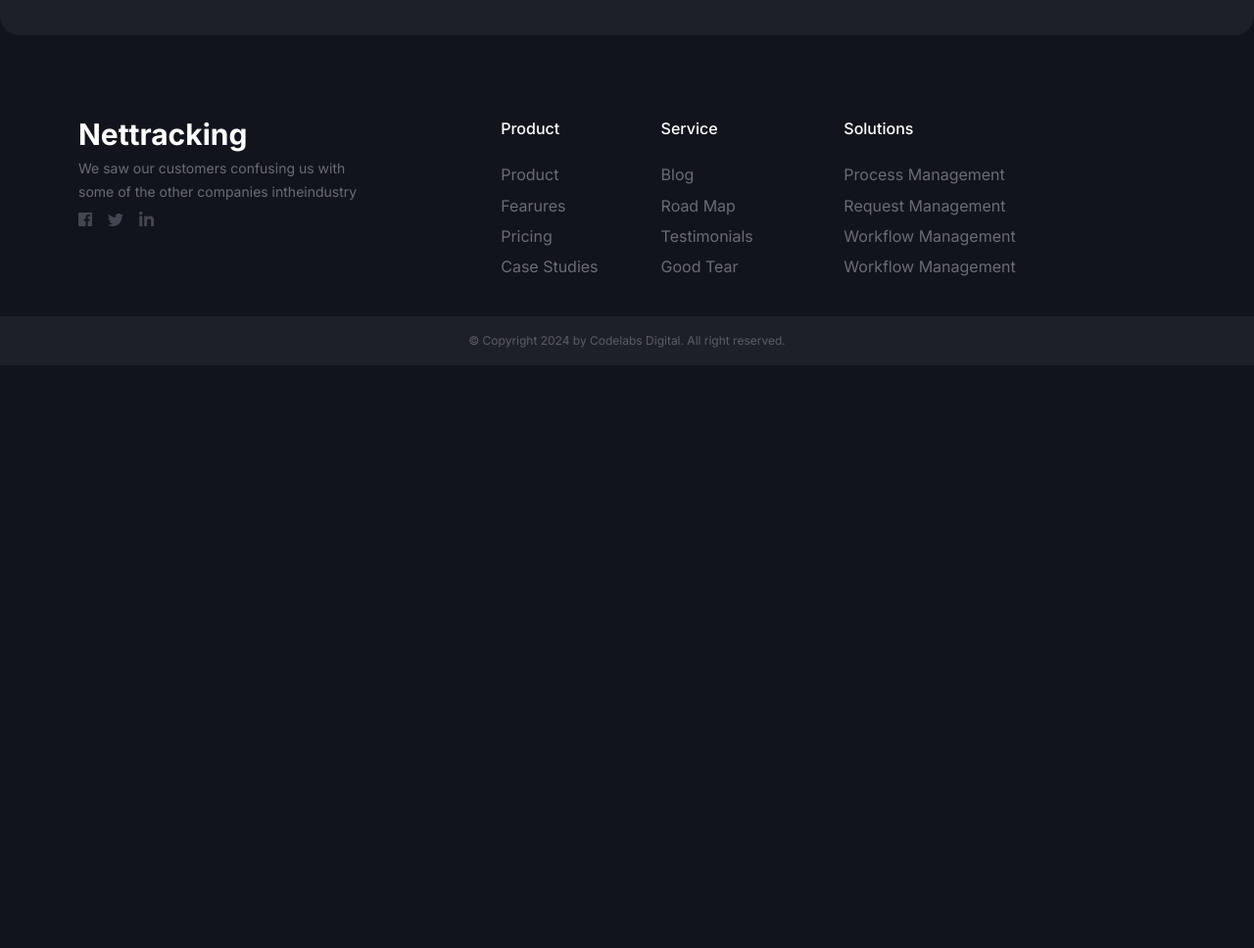
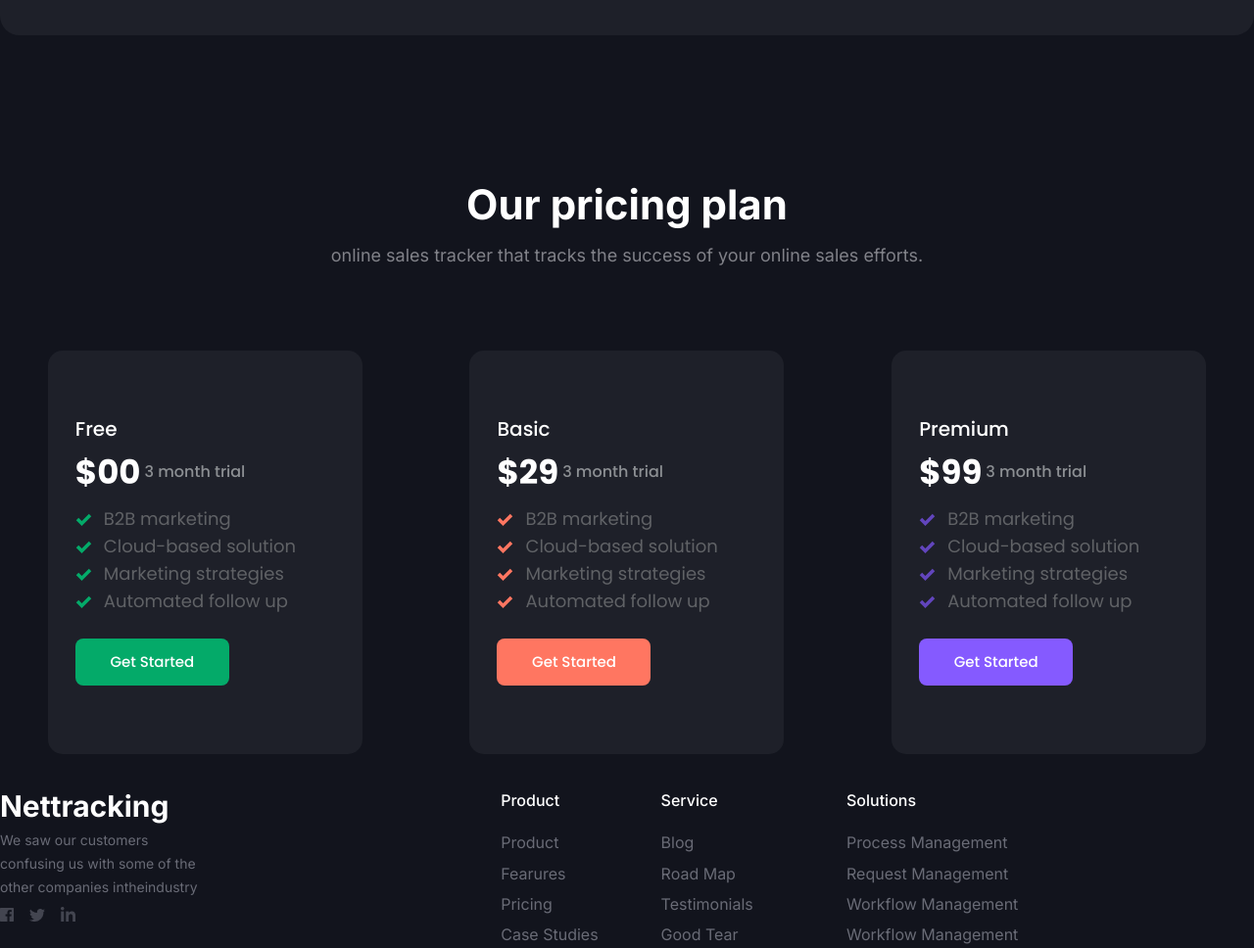
Before and after one commit to ashraf56/Nettracking-Marketing-Website, a plain HTML site: page index.html in a window 1280 px wide. Shown: the part 1260-2228 px from the top of the page at 98% size. Before the commit the page ends 1633 px from the top, so only its background shows below. Drawn offline with nearby package versions, Linux system fonts and the light colour scheme.

Commit message:
epricing completed

```diff
--- a/index.html
+++ b/index.html
@@ -7,8 +7,10 @@
     <link rel="stylesheet" href="input.css">
     <link rel="preconnect" href="https://fonts.googleapis.com">
     <link rel="preconnect" href="https://fonts.gstatic.com" crossorigin>
+    <link rel="preconnect" href="https://fonts.googleapis.com">
+    <link rel="preconnect" href="https://fonts.gstatic.com" crossorigin>
     <link
-        href="https://fonts.googleapis.com/css2?family=Inter:ital,opsz,wght@0,14..32,100..900;1,14..32,100..900&display=swap"
+        href="https://fonts.googleapis.com/css2?family=Inter:ital,opsz,wght@0,14..32,100..900;1,14..32,100..900&family=Poppins:ital,wght@0,100;0,200;0,300;0,400;0,500;0,600;0,700;0,800;0,900;1,100;1,200;1,300;1,400;1,500;1,600;1,700;1,800;1,900&display=swap"
         rel="stylesheet">
     <script src="https://cdn.tailwindcss.com"></script>
     <title>Document</title>
@@ -84,8 +86,8 @@
         <section class=" w-full max-w-7xl h-[574px] md:h-[825px] container mx-auto ">
 
             <div class="text-center py-16 w-[288px] md:w-[522px] mx-auto">
-                <h1 class="font-[700] text-[#FFFFFF] text-[42px] leading-[46px]">Key features</h1>
-                <p class="font-[400] text-[#808188] text-[18px] leading-[26px] pt-4">NetTracking™ has quickly become the
+                <h1 class="font-[700] text-[#FFFFFF] text-[26px] md:text-[42px] leading-8 md:leading-[46px]">Key features</h1>
+                <p class="font-[400] text-[#808188] text-xs md:text-[18px] leading-[18px] md:leading-[26px] pt-4">NetTracking™ has quickly become the
                     go-to content marketing solution for over 600 clients around the world</p>
             </div>
 
@@ -143,15 +145,106 @@
     </section>
 
 
+    <main>
+        <!-- Pricing -->
+        <section class=" h-full min-h-full lg:h-[686px] container mx-auto">
+            <div class="text-center py-10 md:py-16 w-[278px] md:w-full mx-auto">
+                <h1 class="font-[700] text-[#FFFFFF] text-[26px] md:text-[42px] leading-8 md:leading-[46px]">Our pricing plan</h1>
+                <p class="font-[400] text-[#808188] text-xs md:text-[18px] leading-[18px] md:leading-[26px] pt-4">online sales tracker that tracks
+                    the success of your online sales efforts.</p>
+            </div>
+            <!-- cards -->
+            <div class="grid grid-cols-1 lg:grid-cols-3 mx-auto gap-3 container py-5">
+                <!-- card 1 -->
+                <div
+                    class="bg-[#1E2029] mx-auto  font-[Poppins] w-[321px] h-[412px] rounded-[15px] space-y-6  px-7 place-content-center ">
+                    <h4 class="text-xl font-medium leading-5 text-white">Free</h4>
+                    <p class="text-[#8C8F93] text-base leading-5 font-medium flex items-center gap-1"><span
+                            class="font-[700] text-white text-[34px] leading-[20px] ">$00 </span>3 month trial</p>
+                    <div>
+                        <ul class="text-[#606266] text-lg">
+                            <li class="flex gap-3 items-center"> <img src="images/check1.svg" alt="" srcset=""> B2B
+                                marketing</li>
+                            <li class="flex gap-3 items-center"> <img src="images/check1.svg" alt=""
+                                    srcset="">Cloud-based solution</li>
+                            <li class="flex gap-3 items-center"> <img src="images/check1.svg" alt="" srcset="">Marketing
+                                strategies</li>
+                            <li class="flex gap-3 items-center"> <img src="images/check1.svg" alt="" srcset="">
+                                Automated follow up</li>
+                        </ul>
+                    </div>
 
+                    <div>
+                        <button
+                            class="w-[157px] bg-[#04AA69] text-white h-[48px] rounded-lg text-[15px] leading-[19.53px] font-medium">Get
+                            Started</button>
+                    </div>
+
+                </div>
+                <!-- card 2 -->
+                <div
+                    class="bg-[#1E2029] mx-auto font-[Poppins] w-[321px] h-[412px] rounded-[15px] space-y-6  px-7 place-content-center ">
+                    <h4 class="text-xl font-medium leading-5 text-white">Basic</h4>
+                    <p class="text-[#8C8F93] text-base leading-5 font-medium flex items-center gap-1"><span
+                            class="font-[700] text-white text-[34px] leading-[20px]">$29 </span>3 month trial</p>
+                    <div>
+                        <ul class="text-[#606266] text-lg">
+                            <li class="flex gap-3 items-center"> <img src="images/check2.svg" alt="" srcset=""> B2B
+                                marketing</li>
+                            <li class="flex gap-3 items-center"> <img src="images/check2.svg" alt=""
+                                    srcset="">Cloud-based solution</li>
+                            <li class="flex gap-3 items-center"> <img src="images/check2.svg" alt="" srcset="">Marketing
+                                strategies</li>
+                            <li class="flex gap-3 items-center"> <img src="images/check2.svg" alt="" srcset="">
+                                Automated follow up</li>
+                        </ul>
+                    </div>
+
+                    <div>
+                        <button
+                            class="w-[157px] bg-[#FF7661] text-white h-[48px] rounded-lg text-[15px] leading-[19.53px] font-medium">Get
+                            Started</button>
+                    </div>
+
+                </div>
+                <!-- card 3 -->
+                <div
+                    class="bg-[#1E2029] mx-auto font-[Poppins] w-[321px] h-[412px] rounded-[15px] space-y-6  px-7 place-content-center ">
+                    <h4 class="text-xl font-medium leading-5 text-white ">Premium</h4>
+                    <p class="text-[#8C8F93] text-base leading-5 font-medium flex items-center gap-1"><span
+                            class="font-[700] text-white text-[34px] leading-[20px]">$99 </span>3 month trial</p>
+                    <div>
+                        <ul class="text-[#606266] text-lg">
+                            <li class="flex gap-3 items-center"> <img src="images/check3.svg" alt="" srcset=""> B2B
+                                marketing</li>
+                            <li class="flex gap-3 items-center"> <img src="images/check3.svg" alt=""
+                                    srcset="">Cloud-based solution</li>
+                            <li class="flex gap-3 items-center"> <img src="images/check3.svg" alt="" srcset="">Marketing
+                                strategies</li>
+                            <li class="flex gap-3 items-center"> <img src="images/check3.svg" alt="" srcset="">
+                                Automated follow up</li>
+                        </ul>
+                    </div>
+
+                    <div>
+                        <button
+                            class="w-[157px] bg-[#855AFF] text-white h-[48px] rounded-lg text-[15px] leading-[19.53px] font-medium">Get
+                            Started</button>
+                    </div>
+
+                </div>
+
+            </div>
+        </section>
+    </main>
 
 
 
 
     <!-- footer section -->
     <footer class="container w-full max-w-full  flex flex-col gap-y-10 ">
-        <div class="grid gap-3   lg:grid-cols-3   container mx-auto ">
-            <div class="flex flex-col gap-2  justify-start items-start w-96 lg:ps-20">
+        <div class="grid gap-7 md:gap-4 md:grid-cols-2  lg:grid-cols-3   container mx-auto ">
+            <div class="flex flex-col gap-2  justify-start items-start w-[209px]  ">
                 <h1 class="text-[#FFFFFF] leading-[30px] text-[30px] font-[700]">Nettracking</h1>
                 <p class="text-[#696B76] leading-[24px] text-[14px] font-[400]">We saw our customers confusing us with
                     some of the other companies intheindustry</p>
@@ -162,7 +255,7 @@
             <div class="flex  items-center lg:justify-center  gap-16">
                 <div class="flex flex-col gap-4 justify-center items-end">
                     <ul class="text-[16px] text-[#696B76] leading-[19.36px]  font-[400] space-y-3">
-                        <p class="text-[16px] text-[#FFFFFF]  leading-[19.36px]  font-[500] pb-4 ">Product</p>
+                        <p class="text-[16px] text-[#FFFFFF]  leading-[19.36px]  font-[500] pb-3 ">Product</p>
                         <li>Product</li>
                         <li>Fearures</li>
                         <li>Pricing</li>
@@ -170,8 +263,8 @@
                     </ul>
                 </div>
                 <div class="flex flex-col gap-4 justify-center place-items-center ">
-                    <ul class="text-[16px] text-[#696B76] leading-[19.36px]  font-[400] space-y-3">
-                        <p class="text-[16px] text-[#FFFFFF] leading-[19.36px]  font-[500] pb-4 ">Service</p>
+                    <ul class="text-[16px] text-[#696B76] leading-[19.36px] place-content-center font-[400] space-y-3">
+                        <p class="text-[16px] text-[#FFFFFF] leading-[19.36px]  font-[500] pb-3 ">Service</p>
 
                         <li>Blog</li>
                         <li>Road Map</li>
@@ -182,7 +275,7 @@
             </div>
             <div class="flex flex-col gap-4 justify-start items-start ">
                 <ul class="text-[16px] text-[#696B76] leading-[19.36px]  font-[400] space-y-3">
-                    <p class="text-[16px] text-[#FFFFFF] leading-[19.36px]  font-[500] pb-4 ">Solutions</p>
+                    <p class="text-[16px] text-[#FFFFFF] leading-[19.36px]  font-[500] pb-3 ">Solutions</p>
 
                     <li>Process Management</li>
                     <li>Request Management</li>
```
Also changed, not shown: images/check1.svg (added), images/check2.svg (added), images/check3.svg (added).
